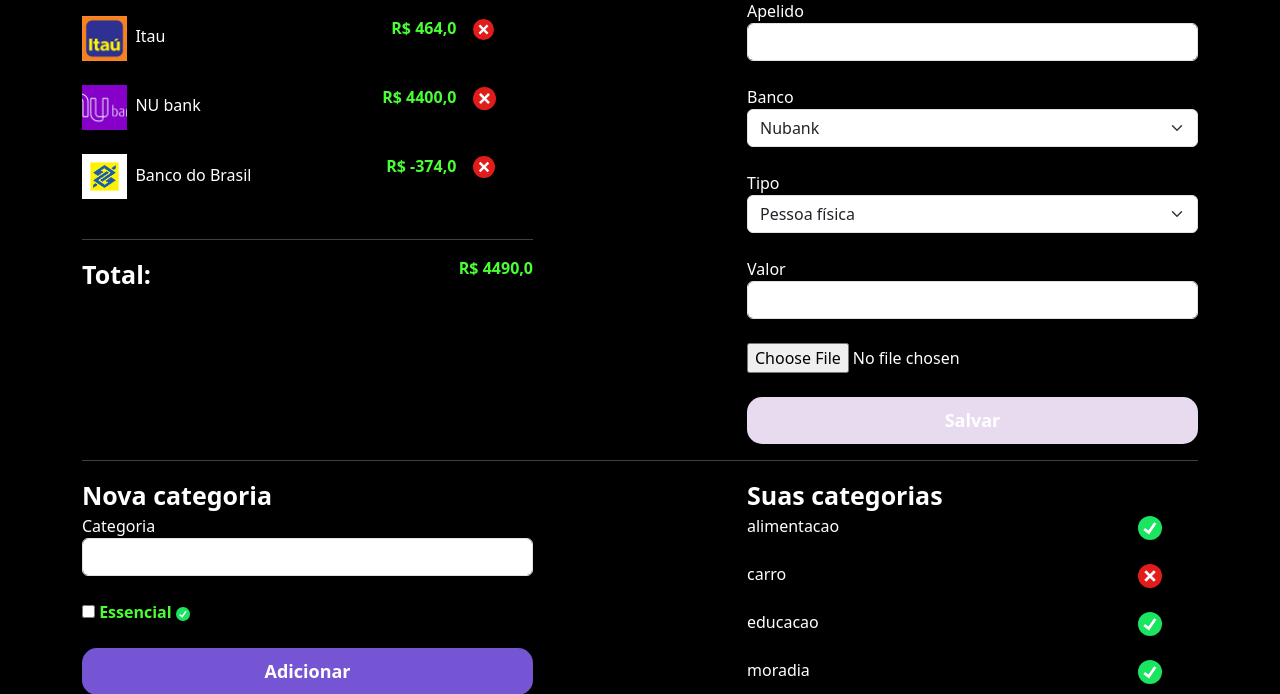
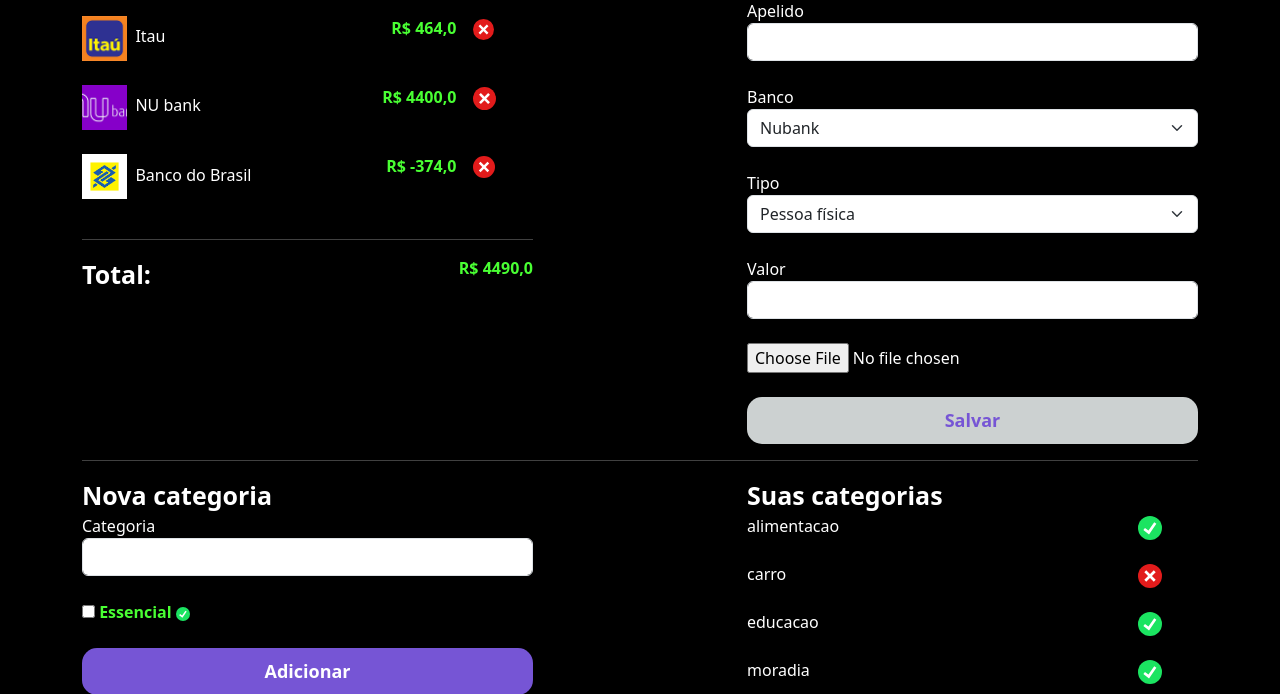
Before and after one commit to davidrobel/FINAN.CE, a Django app: page /gerenciar/ in a window 1280 px wide, with the pointer over the restyled element. Shown: the part 159-853 px from the top of the page. Run offline with Django 4.2, Linux system fonts and the light colour scheme; data comes from the database, SQL or seed files in the repository.

Commit message:
STEP: changed theme colors

```diff
--- a/templates/static/perfil/css/home.css
+++ b/templates/static/perfil/css/home.css
@@ -63,9 +63,8 @@
 
 .botao-principal:hover {
 
-    background-color: #E8DAEF;
-
-
+    background-color: #CCD1D1;
+    color: var(--contrast-color);
 
 }
 
```
